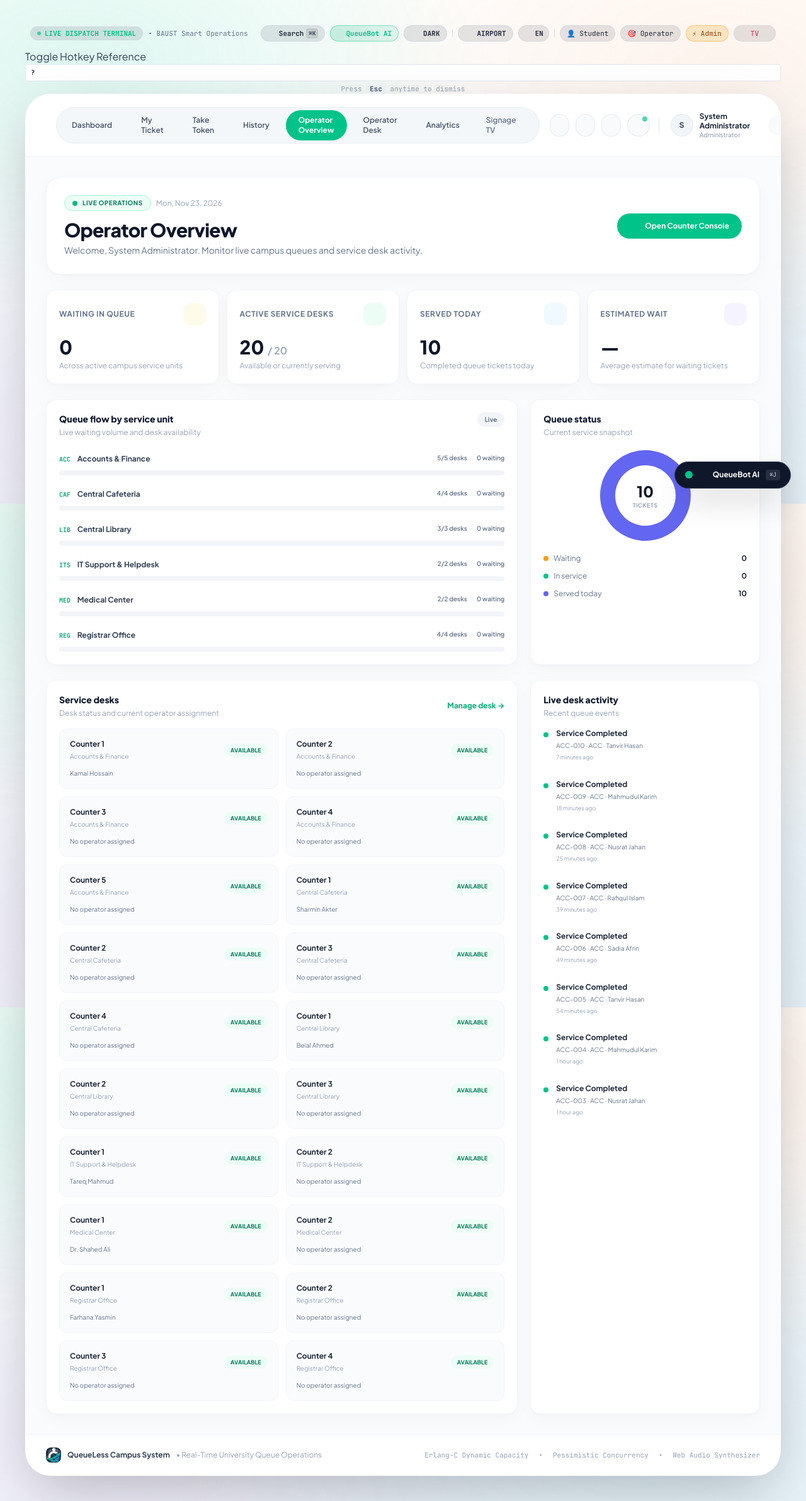
After one commit to Zahid929874/QueueLess-Smart-Queue-Management-System-, a Laravel app: page /operator/dashboard in a window 1280 px wide. The commit adds this page. Shown: the whole page at 63% size. Run offline with Laravel 12, Linux system fonts and the light colour scheme; the visitor is signed in with stand-in values (Sample User, id 1); data comes from the database, SQL or seed files in the repository; some libraries are stand-ins or nearby versions.

Commit message:
Add operator desk dashboard

```diff
--- a/app/Http/Controllers/Api/AuthController.php
+++ b/app/Http/Controllers/Api/AuthController.php
@@ -80,6 +80,8 @@ class AuthController extends Controller
             'password' => 'required',
             'login_role' => 'nullable|in:STUDENT,COUNTER_OPERATOR,ADMIN',
         ]);
+        $loginRole = $credentials['login_role'] ?? null;
+        unset($credentials['login_role']);
 
         if (!Auth::attempt($credentials, $request->boolean('remember'))) {
             throw ValidationException::withMessages([
@@ -92,7 +94,7 @@ class AuthController extends Controller
         }
         $user = Auth::user();
 
-        if (!empty($credentials['login_role']) && $user->role !== $credentials['login_role']) {
+        if ($loginRole && $user->role !== $loginRole) {
             Auth::logout();
             throw ValidationException::withMessages([
                 'email' => ['This account cannot use the selected sign-in page.'],
--- a/app/Http/Controllers/Web/ViewController.php
+++ b/app/Http/Controllers/Web/ViewController.php
@@ -5,6 +5,7 @@ namespace App\Http\Controllers\Web;
 use App\Http\Controllers\Controller;
 use App\Models\Counter;
 use App\Models\Department;
+use App\Models\QueueEvent;
 use App\Models\QueueTicket;
 use App\Models\Service;
 use App\Services\QueuePredictionService;
@@ -169,6 +170,57 @@ class ViewController extends Controller
     }
 
     /**
+     * Operator overview dashboard
+     */
+    public function operatorDashboard(Request $request)
+    {
+        $user = $request->user();
+        $departments = Department::where('is_active', true)
+            ->with(['counters.currentAssignment.user'])
+            ->withCount([
+                'queueTickets as waiting_count' => fn ($query) => $query->where('status', 'WAITING'),
+                'counters as active_counters_count' => fn ($query) => $query->whereIn('status', ['AVAILABLE', 'BUSY']),
+                'counters as total_counters_count',
+            ])
+            ->orderBy('name')
+            ->get();
+
+        $departmentIds = $departments->modelKeys();
+        $ticketQuery = QueueTicket::whereIn('department_id', $departmentIds);
+
+        $waitingTickets = (clone $ticketQuery)->where('status', 'WAITING')->count();
+        $averageWaitMinutes = (clone $ticketQuery)
+            ->where('status', 'WAITING')
+            ->avg('estimated_wait_time_min');
+        $inServiceTickets = (clone $ticketQuery)->whereIn('status', ['CALLED', 'SERVING'])->count();
+        $servedToday = (clone $ticketQuery)
+            ->where('status', 'COMPLETED')
+            ->whereDate('completed_at', today())
+            ->count();
+
+        $recentActivity = QueueEvent::with([
+            'ticket.department',
+            'ticket.service',
+            'ticket.studentProfile.user',
+            'actor',
+        ])
+            ->whereHas('ticket', fn ($query) => $query->whereIn('department_id', $departmentIds))
+            ->latest('created_at')
+            ->limit(8)
+            ->get();
+
+        return view('operator.dashboard', compact(
+            'user',
+            'departments',
+            'waitingTickets',
+            'averageWaitMinutes',
+            'inServiceTickets',
+            'servedToday',
+            'recentActivity',
+        ));
+    }
+
+    /**
      * Operator Console
      */
     public function operatorConsole(Request $request)
--- a/resources/views/layouts/app.blade.php
+++ b/resources/views/layouts/app.blade.php
@@ -581,7 +581,7 @@
                                 <i data-lucide="headset" class="w-3.5 h-3.5"></i>
                             </span>
                             <div>
-                                <span class="font-bold text-slate-800 dark:text-slate-200 group-hover:text-amber-900 dark:group-hover:text-white block">Counter Operator Console</span>
+                                <span class="font-bold text-slate-800 dark:text-slate-200 group-hover:text-amber-900 dark:group-hover:text-white block">Counter Console</span>
                                 <span class="text-[10px] text-slate-400 dark:text-slate-500">Hotkey desk summoning workstation</span>
                             </div>
                         </div>
@@ -835,6 +835,10 @@
                         @endif
 
                         @if(auth()->user()->isOperator() || auth()->user()->isAdmin())
+                            <a href="{{ route('operator.dashboard') }}" @click="window.playTactileSound('click')"
+                               class="px-5 py-2 rounded-full transition-all duration-300 {{ request()->routeIs('operator.dashboard') ? 'bg-[#00c389] text-white font-bold shadow-sm shadow-mint' : 'text-slate-600 dark:text-slate-400 hover:text-slate-900 dark:hover:text-white' }}">
+                                Operator Overview
+                            </a>
                             <a href="{{ route('operator.console') }}" @click="window.playTactileSound('click')"
                                class="px-5 py-2 rounded-full transition-all duration-300 {{ request()->routeIs('operator.console') ? 'bg-[#00c389] text-white font-bold shadow-sm shadow-mint' : 'text-slate-600 dark:text-slate-400 hover:text-slate-900 dark:hover:text-white' }}">
                                 Operator Desk
@@ -848,6 +852,12 @@
                             </a>
                         @endif
                     @endauth
+                    @guest
+                        <a href="{{ route('operator.login') }}" @click="window.playTactileSound('click')"
+                           class="px-5 py-2 rounded-full transition-all duration-300 {{ request()->routeIs('operator.login', 'operator.register', 'operator.clearance.pending') ? 'bg-[#00c389] text-white font-bold shadow-sm shadow-mint' : 'text-slate-600 dark:text-slate-400 hover:text-slate-900 dark:hover:text-white' }}">
+                            Operator Desk
+                        </a>
+                    @endguest
                     <a href="{{ route('public.display') }}" target="_blank"
                        class="px-4 py-2 rounded-full text-slate-500 dark:text-slate-400 hover:text-slate-900 dark:hover:text-white transition flex items-center gap-1">
                         Signage TV <i data-lucide="external-link" class="w-3 h-3 opacity-60"></i>
@@ -941,12 +951,16 @@
                     <a href="{{ route('student.join') }}" class="block px-4 py-2 rounded-xl text-xs font-bold text-slate-800 dark:text-slate-200 hover:bg-slate-50 dark:hover:bg-[#142034]">Take Token</a>
                     <a href="{{ route('student.history') }}" class="block px-4 py-2 rounded-xl text-xs font-bold text-slate-800 dark:text-slate-200 hover:bg-slate-50 dark:hover:bg-[#142034]">History</a>
                     @if(auth()->user()->isOperator() || auth()->user()->isAdmin())
-                        <a href="{{ route('operator.console') }}" class="block px-4 py-2 rounded-xl text-xs font-bold text-slate-800 dark:text-slate-200 hover:bg-slate-50 dark:hover:bg-[#142034]">Operator Console</a>
+                        <a href="{{ route('operator.dashboard') }}" class="block px-4 py-2 rounded-xl text-xs font-bold text-slate-800 dark:text-slate-200 hover:bg-slate-50 dark:hover:bg-[#142034]">Operator Overview</a>
+                        <a href="{{ route('operator.console') }}" class="block px-4 py-2 rounded-xl text-xs font-bold text-slate-800 dark:text-slate-200 hover:bg-slate-50 dark:hover:bg-[#142034]">Operator Desk</a>
                     @endif
                     @if(auth()->user()->isAdmin())
                         <a href="{{ route('admin.dashboard') }}" class="block px-4 py-2 rounded-xl text-xs font-bold text-slate-800 dark:text-slate-200 hover:bg-slate-50 dark:hover:bg-[#142034]">Admin Analytics</a>
                     @endif
                 @endauth
+                @guest
+                    <a href="{{ route('operator.login') }}" class="block px-4 py-2 rounded-xl text-xs font-bold {{ request()->routeIs('operator.login', 'operator.register', 'operator.clearance.pending') ? 'bg-emerald-50 text-emerald-700 dark:bg-emerald-950/40 dark:text-emerald-300' : 'text-slate-800 hover:bg-slate-50 dark:text-slate-200 dark:hover:bg-[#142034]' }}">Operator Desk</a>
+                @endguest
                 <a href="{{ route('public.display') }}" target="_blank" class="block px-4 py-2 rounded-xl text-xs font-bold text-rose-600 dark:text-rose-400 hover:bg-rose-50 dark:hover:bg-rose-950/40">Signage TV</a>
             </div>
         </header>
--- /dev/null
+++ b/resources/views/operator/dashboard.blade.php
@@ -0,0 +1,212 @@
+@extends('layouts.app', ['title' => 'Operator Overview'])
+
+@section('content')
+@php
+    $queueStatusTotal = $waitingTickets + $inServiceTickets + $servedToday;
+    $waitingShare = $queueStatusTotal > 0 ? round(($waitingTickets / $queueStatusTotal) * 100) : 0;
+    $serviceShare = $queueStatusTotal > 0 ? round(($inServiceTickets / $queueStatusTotal) * 100) : 0;
+    $maxWaiting = max(1, (int) $departments->max('waiting_count'));
+@endphp
+
+<div class="space-y-6">
+    <section class="rounded-3xl border border-slate-100 dark:border-slate-800 bg-white dark:bg-[#0f172a] p-5 sm:p-7 shadow-card">
+        <div class="flex flex-col gap-5 sm:flex-row sm:items-center sm:justify-between">
+            <div>
+                <div class="flex flex-wrap items-center gap-2">
+                    <span class="inline-flex items-center gap-2 rounded-full border border-emerald-200 bg-emerald-50 px-3 py-1 text-[10px] font-bold uppercase tracking-wider text-emerald-700 dark:border-emerald-800 dark:bg-emerald-950/40 dark:text-emerald-300">
+                        <span class="h-2 w-2 rounded-full bg-emerald-500"></span>
+                        Live operations
+                    </span>
+                    <span class="text-xs text-slate-400">{{ now()->format('D, M j, Y') }}</span>
+                </div>
+                <h1 class="mt-3 text-2xl font-black tracking-tight text-slate-900 dark:text-white sm:text-3xl">
+                    Operator Overview
+                </h1>
+                <p class="mt-1 text-sm text-slate-500 dark:text-slate-400">
+                    Welcome, {{ $user->name }}. Monitor live campus queues and service desk activity.
+                </p>
+            </div>
+            <a href="{{ route('operator.console') }}"
+               class="inline-flex items-center justify-center gap-2 rounded-full bg-[#00c389] px-5 py-3 text-xs font-bold text-white shadow-sm transition hover:bg-emerald-600">
+                <i data-lucide="headset" class="h-4 w-4"></i>
+                Open Counter Console
+            </a>
+        </div>
+    </section>
+
+    <section class="grid grid-cols-1 gap-3 sm:grid-cols-2 xl:grid-cols-4" aria-label="Queue summary">
+        <article class="rounded-2xl border border-slate-100 bg-white p-5 shadow-card dark:border-slate-800 dark:bg-[#0f172a]">
+            <div class="flex items-center justify-between">
+                <span class="text-xs font-bold uppercase tracking-wider text-slate-500 dark:text-slate-400">Waiting in queue</span>
+                <span class="flex h-9 w-9 items-center justify-center rounded-xl bg-amber-50 text-amber-600 dark:bg-amber-950/40 dark:text-amber-300"><i data-lucide="users" class="h-4 w-4"></i></span>
+            </div>
+            <p class="mt-4 text-3xl font-black text-slate-900 dark:text-white">{{ number_format($waitingTickets) }}</p>
+            <p class="mt-1 text-xs text-slate-400">Across active campus service units</p>
+        </article>
+
+        <article class="rounded-2xl border border-slate-100 bg-white p-5 shadow-card dark:border-slate-800 dark:bg-[#0f172a]">
+            <div class="flex items-center justify-between">
+                <span class="text-xs font-bold uppercase tracking-wider text-slate-500 dark:text-slate-400">Active service desks</span>
+                <span class="flex h-9 w-9 items-center justify-center rounded-xl bg-emerald-50 text-emerald-600 dark:bg-emerald-950/40 dark:text-emerald-300"><i data-lucide="monitor-check" class="h-4 w-4"></i></span>
+            </div>
+            <p class="mt-4 text-3xl font-black text-slate-900 dark:text-white">
+                {{ number_format($departments->sum('active_counters_count')) }}
+                <span class="text-base font-semibold text-slate-400">/ {{ number_format($departments->sum('total_counters_count')) }}</span>
+            </p>
+            <p class="mt-1 text-xs text-slate-400">Available or currently serving</p>
+        </article>
+
+        <article class="rounded-2xl border border-slate-100 bg-white p-5 shadow-card dark:border-slate-800 dark:bg-[#0f172a]">
+            <div class="flex items-center justify-between">
+                <span class="text-xs font-bold uppercase tracking-wider text-slate-500 dark:text-slate-400">Served today</span>
+                <span class="flex h-9 w-9 items-center justify-center rounded-xl bg-sky-50 text-sky-600 dark:bg-sky-950/40 dark:text-sky-300"><i data-lucide="badge-check" class="h-4 w-4"></i></span>
+            </div>
+            <p class="mt-4 text-3xl font-black text-slate-900 dark:text-white">{{ number_format($servedToday) }}</p>
+            <p class="mt-1 text-xs text-slate-400">Completed queue tickets today</p>
+        </article>
+
+        <article class="rounded-2xl border border-slate-100 bg-white p-5 shadow-card dark:border-slate-800 dark:bg-[#0f172a]">
+            <div class="flex items-center justify-between">
+                <span class="text-xs font-bold uppercase tracking-wider text-slate-500 dark:text-slate-400">Estimated wait</span>
+                <span class="flex h-9 w-9 items-center justify-center rounded-xl bg-violet-50 text-violet-600 dark:bg-violet-950/40 dark:text-violet-300"><i data-lucide="clock-3" class="h-4 w-4"></i></span>
+            </div>
+            <p class="mt-4 text-3xl font-black text-slate-900 dark:text-white">
+                {{ $averageWaitMinutes === null ? '—' : number_format((float) $averageWaitMinutes, 1) . 'm' }}
+            </p>
+            <p class="mt-1 text-xs text-slate-400">Average estimate for waiting tickets</p>
+        </article>
+    </section>
+
+    <section class="grid grid-cols-1 gap-5 xl:grid-cols-3">
+        <article class="rounded-2xl border border-slate-100 bg-white p-5 shadow-card dark:border-slate-800 dark:bg-[#0f172a] xl:col-span-2">
+            <div class="flex items-start justify-between gap-4">
+                <div>
+                    <h2 class="text-sm font-black text-slate-900 dark:text-white">Queue flow by service unit</h2>
+                    <p class="mt-1 text-xs text-slate-400">Live waiting volume and desk availability</p>
+                </div>
+                <span class="rounded-full bg-slate-100 px-3 py-1 text-[10px] font-bold text-slate-500 dark:bg-slate-800 dark:text-slate-300">Live</span>
+            </div>
+
+            @if($departments->isEmpty())
+                <div class="mt-5 rounded-xl border border-dashed border-slate-200 p-6 text-center dark:border-slate-700">
+                    <p class="text-sm font-bold text-slate-700 dark:text-slate-200">No service unit is assigned yet</p>
+                    <p class="mt-1 text-xs text-slate-400">Your dashboard will show queue activity after an administrator assigns your desk.</p>
+                </div>
+            @else
+                <div class="mt-5 space-y-4">
+                    @foreach($departments as $department)
+                        <div>
+                            <div class="mb-2 flex items-center justify-between gap-3">
+                                <div class="min-w-0">
+                                    <span class="font-mono text-[10px] font-bold text-[#00a875]">{{ $department->code }}</span>
+                                    <span class="ml-2 truncate text-xs font-bold text-slate-700 dark:text-slate-200">{{ $department->name }}</span>
+                                </div>
+                                <span class="shrink-0 text-[10px] font-semibold text-slate-500 dark:text-slate-400">
+                                    {{ $department->active_counters_count }}/{{ $department->total_counters_count }} desks
+                                    <span class="mx-1 text-slate-300">·</span>
+                                    {{ $department->waiting_count }} waiting
+                                </span>
+                            </div>
+                            <div class="h-2 overflow-hidden rounded-full bg-slate-100 dark:bg-slate-800">
+                                <div class="h-full rounded-full bg-gradient-to-r from-[#00c389] to-teal-400 transition-all"
+                                     style="width: {{ min(100, ($department->waiting_count / $maxWaiting) * 100) }}%"></div>
+                            </div>
+                        </div>
+                    @endforeach
+                </div>
+            @endif
+        </article>
+
+        <article class="rounded-2xl border border-slate-100 bg-white p-5 shadow-card dark:border-slate-800 dark:bg-[#0f172a]">
+            <h2 class="text-sm font-black text-slate-900 dark:text-white">Queue status</h2>
+            <p class="mt-1 text-xs text-slate-400">Current service snapshot</p>
+            <div class="mt-5 flex items-center justify-center">
+                <div class="flex h-36 w-36 items-center justify-center rounded-full"
+                     role="img"
+                     aria-label="Queue status: {{ $waitingTickets }} waiting, {{ $inServiceTickets }} in service, {{ $servedToday }} served today"
+                     style="background: conic-gradient(#f59e0b 0 {{ $waitingShare }}%, #00c389 {{ $waitingShare }}% {{ $waitingShare + $serviceShare }}%, #6366f1 {{ $waitingShare + $serviceShare }}% 100%)">
+                    <div class="flex h-24 w-24 flex-col items-center justify-center rounded-full bg-white dark:bg-[#0f172a]">
+                        <span class="text-2xl font-black text-slate-900 dark:text-white">{{ number_format($queueStatusTotal) }}</span>
+                        <span class="text-[9px] font-bold uppercase tracking-wider text-slate-400">Tickets</span>
+                    </div>
+                </div>
+            </div>
+            <div class="mt-5 space-y-3">
+                @foreach([
+                    ['label' => 'Waiting', 'count' => $waitingTickets, 'color' => 'bg-amber-500'],
+                    ['label' => 'In service', 'count' => $inServiceTickets, 'color' => 'bg-[#00c389]'],
+                    ['label' => 'Served today', 'count' => $servedToday, 'color' => 'bg-indigo-500'],
+                ] as $status)
+                    <div class="flex items-center justify-between text-xs">
+                        <span class="flex items-center gap-2 text-slate-500 dark:text-slate-400"><span class="h-2 w-2 rounded-full {{ $status['color'] }}"></span>{{ $status['label'] }}</span>
+                        <span class="font-bold text-slate-800 dark:text-slate-200">{{ number_format($status['count']) }}</span>
+                    </div>
+                @endforeach
+            </div>
+        </article>
+    </section>
+
+    <section class="grid grid-cols-1 gap-5 xl:grid-cols-3">
+        <article class="rounded-2xl border border-slate-100 bg-white p-5 shadow-card dark:border-slate-800 dark:bg-[#0f172a] xl:col-span-2">
+            <div class="flex items-center justify-between gap-3">
+                <div>
+                    <h2 class="text-sm font-black text-slate-900 dark:text-white">Service desks</h2>
+                    <p class="mt-1 text-xs text-slate-400">Desk status and current operator assignment</p>
+                </div>
+                <a href="{{ route('operator.console') }}" class="text-xs font-bold text-[#00a875] hover:text-emerald-700">Manage desk <span aria-hidden="true">→</span></a>
+            </div>
+            <div class="mt-4 grid grid-cols-1 gap-3 sm:grid-cols-2">
+                @forelse($departments as $department)
+                    @foreach($department->counters as $counter)
+                        <div class="rounded-xl border border-slate-100 bg-slate-50/70 p-4 dark:border-slate-800 dark:bg-[#142034]/60">
+                            <div class="flex items-center justify-between gap-3">
+                                <div class="min-w-0">
+                                    <p class="truncate text-xs font-bold text-slate-800 dark:text-slate-100">{{ $counter->name }}</p>
+                                    <p class="mt-1 truncate text-[10px] text-slate-400">{{ $department->name }}</p>
+                                </div>
+                                <span class="shrink-0 rounded-full px-2.5 py-1 text-[9px] font-bold {{ in_array($counter->status, ['AVAILABLE', 'BUSY'], true) ? 'bg-emerald-50 text-emerald-700 dark:bg-emerald-950/40 dark:text-emerald-300' : 'bg-slate-200 text-slate-600 dark:bg-slate-700 dark:text-slate-300' }}">
+                                    {{ str_replace('_', ' ', $counter->status) }}
+                                </span>
+                            </div>
+                            <p class="mt-3 text-[10px] text-slate-500 dark:text-slate-400">
+                                {{ $counter->currentAssignment?->user?->name ?? 'No operator assigned' }}
+                            </p>
+                        </div>
+                    @endforeach
+                @empty
+                    <p class="col-span-full rounded-xl border border-dashed border-slate-200 p-5 text-center text-xs text-slate-400 dark:border-slate-700">No active service desks to display.</p>
+                @endforelse
+            </div>
+        </article>
+
+        <article class="rounded-2xl border border-slate-100 bg-white p-5 shadow-card dark:border-slate-800 dark:bg-[#0f172a]">
+            <div>
+                <h2 class="text-sm font-black text-slate-900 dark:text-white">Live desk activity</h2>
+                <p class="mt-1 text-xs text-slate-400">Recent queue events</p>
+            </div>
+            <div class="mt-4 space-y-4">
+                @forelse($recentActivity as $event)
+                    <div class="flex gap-3">
+                        <span class="mt-1.5 h-2 w-2 shrink-0 rounded-full bg-[#00c389]"></span>
+                        <div class="min-w-0 flex-1 border-b border-slate-100 pb-3 last:border-0 dark:border-slate-800">
+                            <p class="text-xs font-bold text-slate-800 dark:text-slate-200">{{ ucwords(strtolower(str_replace('_', ' ', $event->event_type))) }}</p>
+                            <p class="mt-1 truncate text-[10px] text-slate-500 dark:text-slate-400">
+                                {{ $event->ticket?->ticket_number ?? 'Queue ticket' }}
+                                @if($event->ticket?->department)
+                                    · {{ $event->ticket->department->code }}
+                                @endif
+                                @if($event->ticket?->studentProfile?->user)
+                                    · {{ $event->ticket->studentProfile->user->name }}
+                                @endif
+                            </p>
+                            <p class="mt-1 text-[9px] text-slate-400">{{ $event->created_at?->diffForHumans() }}</p>
+                        </div>
+                    </div>
+                @empty
+                    <p class="rounded-xl border border-dashed border-slate-200 p-5 text-center text-xs text-slate-400 dark:border-slate-700">No recent queue activity.</p>
+                @endforelse
+            </div>
+        </article>
+    </section>
+</div>
+@endsection
--- a/routes/web.php
+++ b/routes/web.php
@@ -91,6 +91,7 @@ Route::middleware(['auth', 'role:STUDENT,ADMIN'])->prefix('student')->group(func
 
 // Protected Operator Routes
 Route::middleware(['auth', 'role:COUNTER_OPERATOR,ADMIN'])->prefix('operator')->group(function () {
+    Route::get('/dashboard', [ViewController::class, 'operatorDashboard'])->name('operator.dashboard');
     Route::get('/console', [ViewController::class, 'operatorConsole'])->name('operator.console');
     Route::get('/', [ViewController::class, 'operatorConsole']);
 });
```
Also changed, not shown: tests/Feature/OperatorDashboardTest.php (added, +112 -0 lines), README.md.
